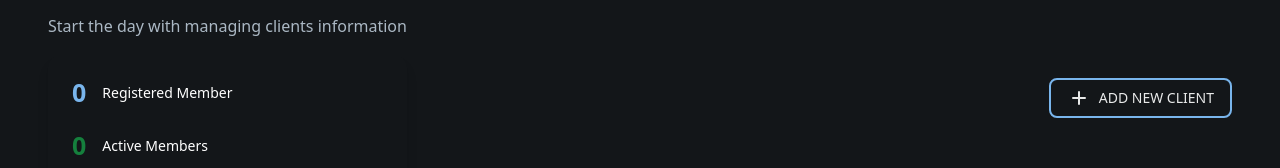
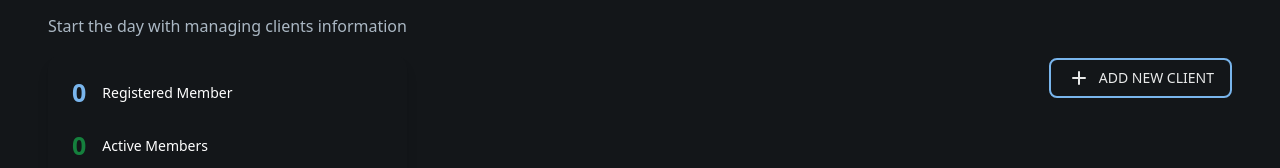
Before and after one commit to Adenirangold/drefitness, a Next.js app: page /admin in a window 1280 px wide. Shown: the part 186-354 px from the top of the page. Built offline with nearby package versions, Linux system fonts and the light colour scheme; no server answers; the database is empty.

Commit message:
Fixed spacing in the statcard

```diff
--- a/app/admin/page.tsx
+++ b/app/admin/page.tsx
@@ -74,7 +74,7 @@ async function AdminPage() {
               </p>
               <StartCard></StartCard>
             </div>
-            <div className="mt-4 sm:mt-0">
+            <div className="my-10 sm:mt-0">
               <AddClientButton />
             </div>
           </div>
--- a/components/StartCard.tsx
+++ b/components/StartCard.tsx
@@ -8,7 +8,7 @@ async function StartCard() {
   const allMembers = numberActive + numberInactive;
 
   return (
-    <div className="stat-card flex-row">
+    <div className="stat-card flex-row ">
       <div className="flex gap-4 items-center">
         <h2 className="text-25-bold  text-blue-500">{allMembers}</h2>
         <p className="text-14-regular">Registered Member</p>
```
